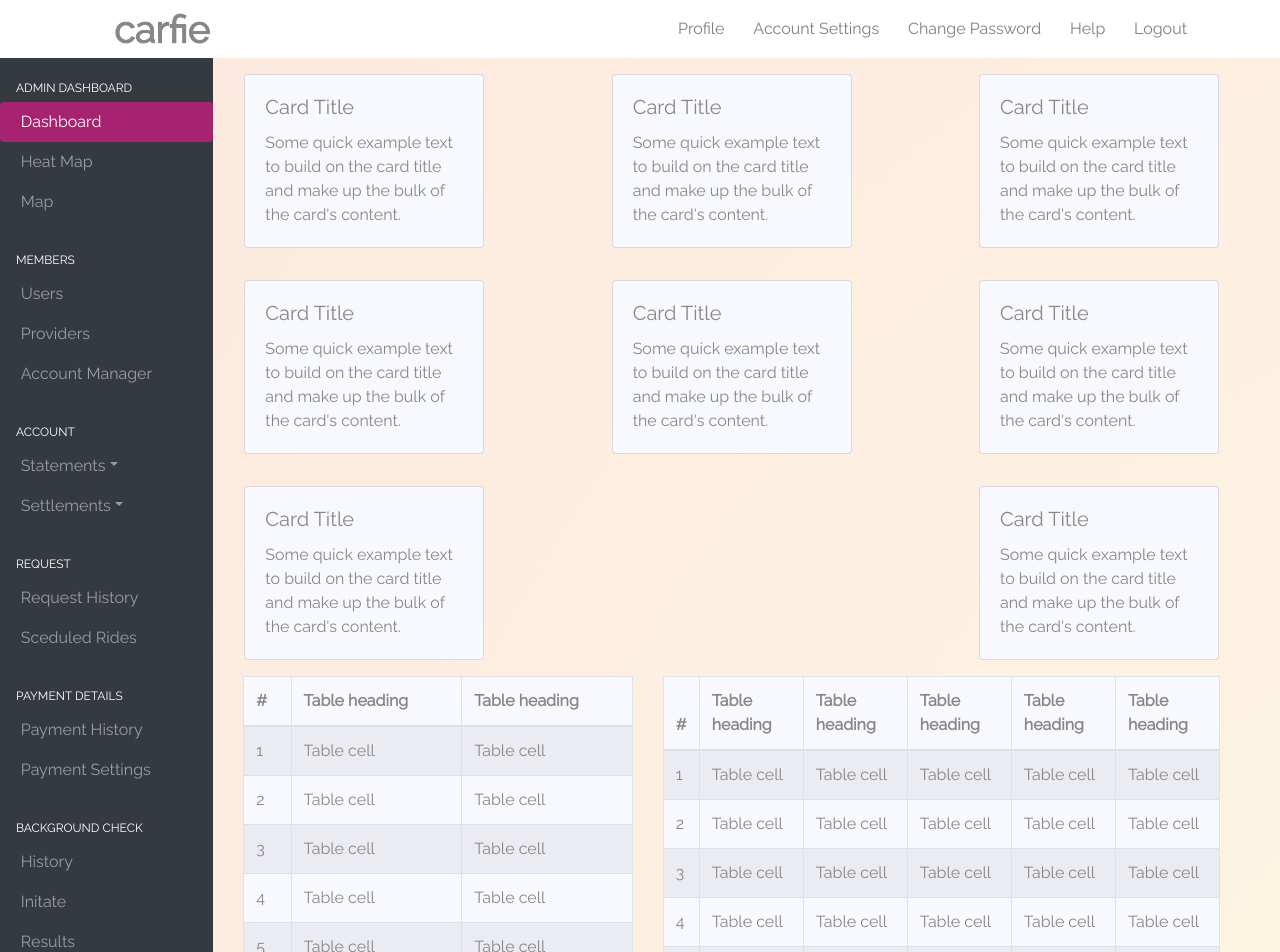
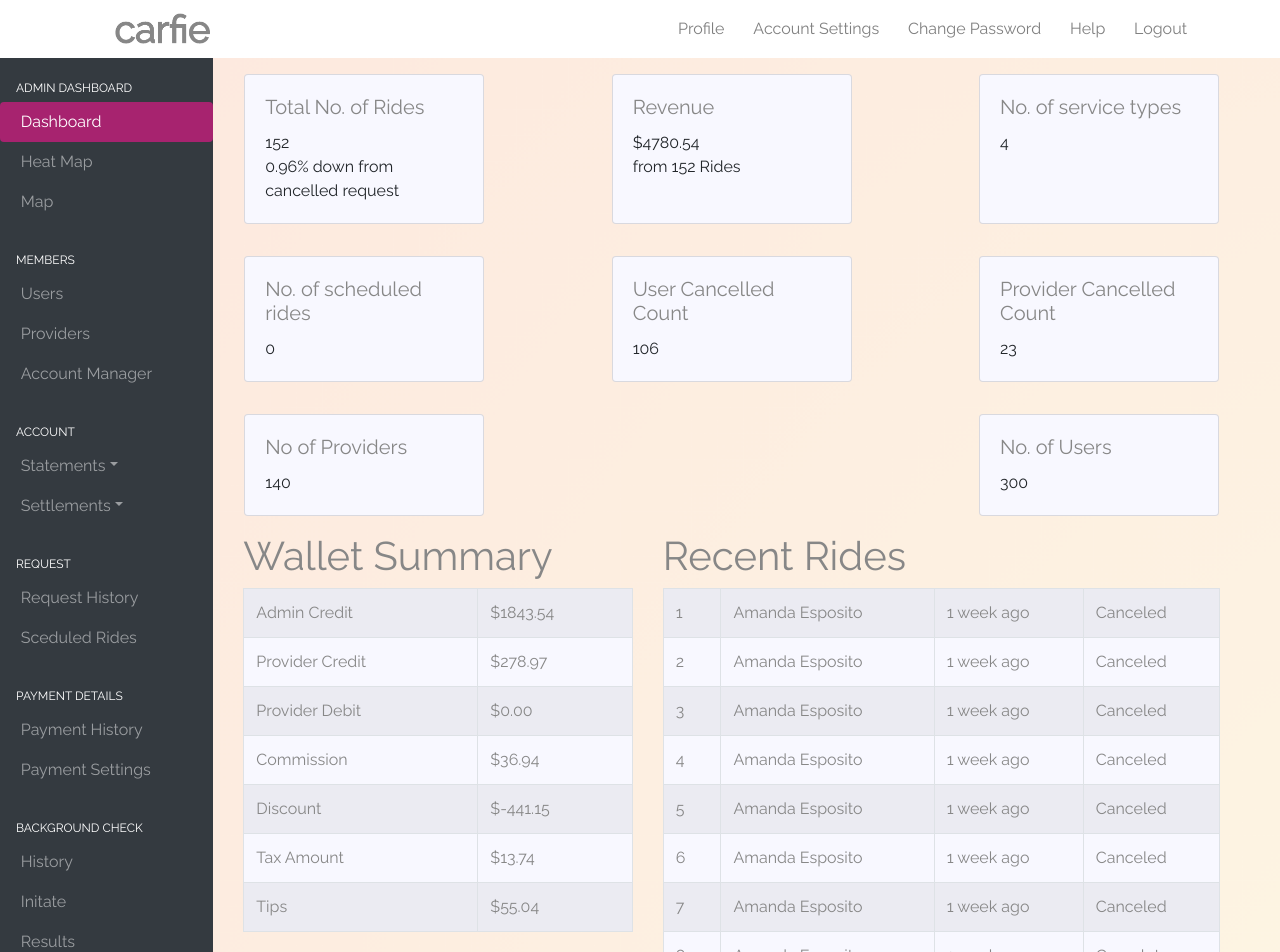
Before and after one commit to Wyrmix/Carfie-web-2.0, a Next.js app: page /Admin/Dashboard in a window 1280 px wide. Shown: the top 952 px of the page. Built offline with nearby package versions, Linux system fonts and the light colour scheme.

Commit message:
added dashboard layout

```diff
--- a/pages/Admin/Dashboard.js
+++ b/pages/Admin/Dashboard.js
@@ -161,175 +161,179 @@ const Dashboard = () => (
               {/* this is where I would like to add a loop */}
               <Card>
                 <Card.Body>
-                  <Card.Title>Card Title</Card.Title>
+                  <Card.Title>Total No. of Rides</Card.Title>
                   <Card.Text>
-                    Some quick example text to build on the card title and make up the bulk of
-                    the card's content.
+                    152
+                    <br />
+                    0.96% down from cancelled request
                 </Card.Text>
                 </Card.Body>
               </Card>
 
               <Card>
                 <Card.Body>
-                  <Card.Title>Card Title</Card.Title>
+                  <Card.Title>Revenue</Card.Title>
                   <Card.Text>
-                    Some quick example text to build on the card title and make up the bulk of
-                    the card's content.
+                    $4780.54
+                    <br />
+                    from 152 Rides
                 </Card.Text>
                 </Card.Body>
               </Card>
 
               <Card>
                 <Card.Body>
-                  <Card.Title>Card Title</Card.Title>
+                  <Card.Title>No. of service types</Card.Title>
                   <Card.Text>
-                    Some quick example text to build on the card title and make up the bulk of
-                    the card's content.
+                    4
                 </Card.Text>
                 </Card.Body>
               </Card>
 
               <Card>
                 <Card.Body>
-                  <Card.Title>Card Title</Card.Title>
+                  <Card.Title>No. of scheduled rides</Card.Title>
                   <Card.Text>
-                    Some quick example text to build on the card title and make up the bulk of
-                    the card's content.
+                    0
                 </Card.Text>
                 </Card.Body>
               </Card>
 
               <Card>
                 <Card.Body>
-                  <Card.Title>Card Title</Card.Title>
+                  <Card.Title>User Cancelled Count</Card.Title>
                   <Card.Text>
-                    Some quick example text to build on the card title and make up the bulk of
-                    the card's content.
+                    106
                 </Card.Text>
                 </Card.Body>
               </Card>
 
               <Card>
                 <Card.Body>
-                  <Card.Title>Card Title</Card.Title>
+                  <Card.Title>Provider Cancelled Count</Card.Title>
                   <Card.Text>
-                    Some quick example text to build on the card title and make up the bulk of
-                    the card's content.
+                    23
                 </Card.Text>
                 </Card.Body>
               </Card>
 
               <Card>
                 <Card.Body>
-                  <Card.Title>Card Title</Card.Title>
+                  <Card.Title>No of Providers</Card.Title>
                   <Card.Text>
-                    Some quick example text to build on the card title and make up the bulk of
-                    the card's content.
+                    140
                 </Card.Text>
                 </Card.Body>
               </Card>
 
               <Card>
                 <Card.Body>
-                  <Card.Title>Card Title</Card.Title>
+                  <Card.Title>No. of Users</Card.Title>
                   <Card.Text>
-                    Some quick example text to build on the card title and make up the bulk of
-                    the card's content.
+                    300
                 </Card.Text>
                 </Card.Body>
               </Card>
             </Row>
             <Row className="w-100 h-50">
               <Col sm={12} lg={5}>
-              <Table responsive striped bordered hover>
-                  <thead>
-                    <tr>
-                      <th>#</th>
-                      <th>Table heading</th>
-                      <th>Table heading</th>
-                    </tr>
-                  </thead>
+                <h1>Wallet Summary</h1>
+                <Table responsive striped bordered hover>
                   <tbody>
                     <tr>
-                      <td>1</td>
-                      <td>Table cell</td>
-                      <td>Table cell</td>
+                      <td>Admin Credit</td>
+                      <td>$1843.54</td>
                     </tr>
                     <tr>
-                      <td>2</td>
-                      <td>Table cell</td>
-                      <td>Table cell</td>
+                      <td>Provider Credit</td>
+                      <td>$278.97</td>
                     </tr>
                     <tr>
-                      <td>3</td>
-                      <td>Table cell</td>
-                      <td>Table cell</td>
+                      <td>Provider Debit</td>
+                      <td>$0.00</td>
                     </tr>
                     <tr>
-                      <td>4</td>
-                      <td>Table cell</td>
-                      <td>Table cell</td>
+                      <td>Commission</td>
+                      <td>$36.94</td>
                     </tr>
                     <tr>
-                      <td>5</td>
-                      <td>Table cell</td>
-                      <td>Table cell</td>
+                      <td>Discount</td>
+                      <td>$-441.15</td>
+                    </tr>
+                    <tr>
+                      <td>Tax Amount</td>
+                      <td>$13.74</td>
+                    </tr>
+                    <tr>
+                      <td>Tips</td>
+                      <td>$55.04</td>
                     </tr>
                   </tbody>
                 </Table>
               </Col>
               <Col sm={12} lg={7}>
+                <h1>Recent Rides</h1>
                 <Table responsive striped bordered hover>
-                  <thead>
-                    <tr>
-                      <th>#</th>
-                      <th>Table heading</th>
-                      <th>Table heading</th>
-                      <th>Table heading</th>
-                      <th>Table heading</th>
-                      <th>Table heading</th>
-                    </tr>
-                  </thead>
                   <tbody>
                     <tr>
                       <td>1</td>
-                      <td>Table cell</td>
-                      <td>Table cell</td>
-                      <td>Table cell</td>
-                      <td>Table cell</td>
-                      <td>Table cell</td>
+                      <td>Amanda Esposito</td>
+                      <td>1 week ago</td>
+                      <td className="status">Canceled</td>
                     </tr>
                     <tr>
                       <td>2</td>
-                      <td>Table cell</td>
-                      <td>Table cell</td>
-                      <td>Table cell</td>
-                      <td>Table cell</td>
-                      <td>Table cell</td>
+                      <td>Amanda Esposito</td>
+                      <td>1 week ago</td>
+                      <td className="status">Canceled</td>
                     </tr>
                     <tr>
                       <td>3</td>
-                      <td>Table cell</td>
-                      <td>Table cell</td>
-                      <td>Table cell</td>
-                      <td>Table cell</td>
-                      <td>Table cell</td>
+                      <td>Amanda Esposito</td>
+                      <td>1 week ago</td>
+                      <td className="status">Canceled</td>
                     </tr>
                     <tr>
                       <td>4</td>
-                      <td>Table cell</td>
-                      <td>Table cell</td>
-                      <td>Table cell</td>
-                      <td>Table cell</td>
-                      <td>Table cell</td>
+                      <td>Amanda Esposito</td>
+                      <td>1 week ago</td>
+                      <td className="status">Canceled</td>
                     </tr>
                     <tr>
                       <td>5</td>
-                      <td>Table cell</td>
-                      <td>Table cell</td>
-                      <td>Table cell</td>
-                      <td>Table cell</td>
-                      <td>Table cell</td>
+                      <td>Amanda Esposito</td>
+                      <td>1 week ago</td>
+                      <td className="status">Canceled</td>
+                    </tr>
+                    <tr>
+                      <td>6</td>
+                      <td>Amanda Esposito</td>
+                      <td>1 week ago</td>
+                      <td className="status">Canceled</td>
+                    </tr>
+                    <tr>
+                      <td>7</td>
+                      <td>Amanda Esposito</td>
+                      <td>1 week ago</td>
+                      <td className="status">Canceled</td>
+                    </tr>
+                    <tr>
+                      <td>8</td>
+                      <td>Amanda Esposito</td>
+                      <td>1 week ago</td>
+                      <td className="status">Complete</td>
+                    </tr>
+                    <tr>
+                      <td>9</td>
+                      <td>Amanda Esposito</td>
+                      <td>1 week ago</td>
+                      <td className="status">Canceled</td>
+                    </tr>
+                    <tr>
+                      <td>10</td>
+                      <td>Amanda Esposito</td>
+                      <td>1 week ago</td>
+                      <td className="status">Canceled</td>
                     </tr>
                   </tbody>
                 </Table>
@@ -410,6 +414,14 @@ const Dashboard = () => (
     color: #878787;
   }
 
+  .td{
+    color: #212529 !important;
+  }
+
+  .card-text{
+    color: #212529 !important;
+  }
+
 
      `}
     </style>
```
